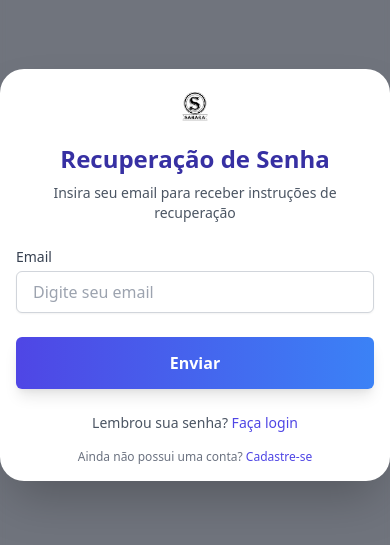
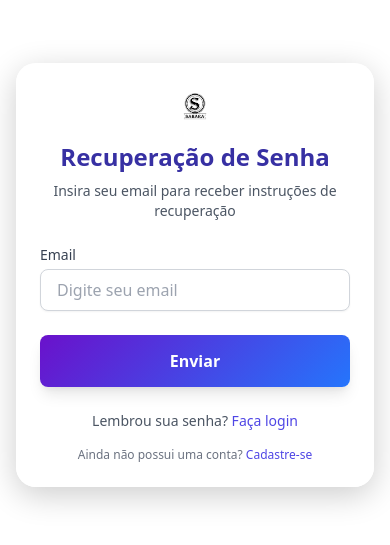
Before and after one commit to skylinesahara/Skyline-Sahara, a plain HTML site: page recuperacao.html in a window 390 px wide. Shown: the part 147-692 px from the top of the page. Drawn offline with nearby package versions, Linux system fonts and the light colour scheme; files whose address does not match are found by name.

Commit message:
Update recuperacao.html

```diff
--- a/recuperacao.html
+++ b/recuperacao.html
@@ -4,7 +4,7 @@
     <meta charset="UTF-8">
     <meta name="viewport" content="width=device-width, initial-scale=1.0">
     <title>Recuperação de Senha</title>
-    <link rel="icon" href="D:/TODAS PASTAS/skylinesahara site 2/imagens/favicon.ico" type="image/x-icon">
+    <link rel="icon" href="./imagens/favicon.ico" type="image/x-icon"> <!-- Caminho relativo para o ícone -->
     <link href="https://cdn.jsdelivr.net/npm/tailwindcss@2.2.19/dist/tailwind.min.css" rel="stylesheet">
     <style>
         body {
@@ -14,44 +14,74 @@
             backdrop-filter: blur(6px);
         }
 
+        .form-container {
+            background: rgba(255, 255, 255, 0.9);
+            backdrop-filter: blur(10px);
+            border-radius: 20px;
+            box-shadow: 0 8px 32px rgba(0, 0, 0, 0.2);
+            transition: box-shadow 0.3s ease;
+        }
+
+        .form-container:hover {
+            box-shadow: 0 12px 40px rgba(0, 0, 0, 0.3);
+        }
+
+        .gradient-button {
+            background: linear-gradient(135deg, #6a11cb, #2575fc);
+            transition: all 0.3s ease;
+        }
+
+        .gradient-button:hover {
+            background: linear-gradient(135deg, #2575fc, #6a11cb);
+            transform: translateY(-2px);
+            box-shadow: 0 6px 12px rgba(0, 0, 0, 0.2);
+        }
+
+        .gradient-button:active {
+            transform: translateY(0);
+            box-shadow: 0 4px 8px rgba(0, 0, 0, 0.2);
+        }
+
         /* Responsive adjustments */
         @media (max-width: 640px) {
             body {
-                background-attachment: scroll; /* Para telas menores, evita problemas de performance com background fixo */
+                background-attachment: scroll;
             }
 
-            .bg-white {
-                padding: 1rem; /* Redução do padding para telas menores */
+            .form-container {
+                padding: 1.5rem;
+                margin: 1rem;
             }
 
             .text-2xl {
-                font-size: 1.5rem; /* Ajuste do tamanho da fonte para melhorar a legibilidade */
+                font-size: 1.5rem;
             }
 
             .text-lg {
-                font-size: 1rem; /* Ajuste do tamanho da fonte do botão */
+                font-size: 1rem;
             }
 
             .w-16 {
-                width: 12%; /* Reduzir o tamanho do logo para telas menores */
-                height: auto; /* Mantém a proporção */
+                width: 12%;
+                height: auto;
             }
         }
     </style>
 </head>
-<body class="bg-gray-900 bg-opacity-60 flex items-center justify-center min-h-screen">
-    <div class="bg-white p-10 rounded-3xl shadow-2xl w-full max-w-md">
+<body class="flex items-center justify-center min-h-screen">
+    <div class="form-container p-8 w-full max-w-md">
         <div class="text-center">
-            <img src="D:\TODAS PASTAS\skylinesahara site 2\imagens\logos\logo.png" alt="Logo" class="mx-auto mb-4 w-16 h-16">
+            <!-- Caminho relativo para a imagem do logo -->
+            <img src="./imagens/logo.png" alt="Logo" class="mx-auto mb-4 w-16 h-16">
             <h1 class="text-2xl font-extrabold text-indigo-800">Recuperação de Senha</h1>
             <p class="text-sm text-gray-600 mt-2">Insira seu email para receber instruções de recuperação</p>
         </div>
         <form action="/recuperar-senha" method="POST" class="space-y-6 mt-6">
             <div>
                 <label for="email" class="block text-sm font-medium text-gray-700">Email</label>
-                <input type="email" id="email" name="email" class="mt-1 block w-full px-4 py-2 border border-gray-300 rounded-md shadow-sm focus:ring-indigo-500 focus:border-indigo-500" placeholder="Digite seu email" required>
+                <input type="email" id="email" name="email" class="mt-1 block w-full px-4 py-2 border border-gray-300 rounded-lg shadow-sm focus:ring-2 focus:ring-indigo-500 focus:border-indigo-500 transition duration-200" placeholder="Digite seu email" required>
             </div>
-            <button type="submit" class="w-full bg-gradient-to-r from-indigo-600 to-blue-500 text-white py-3 px-4 rounded-md hover:from-indigo-700 hover:to-blue-600 transition text-lg font-semibold shadow-lg">Enviar</button>
+            <button type="submit" class="w-full gradient-button text-white py-3 px-4 rounded-lg text-lg font-semibold shadow-lg">Enviar</button>
         </form>
         <p class="text-sm text-center text-gray-600 mt-6">Lembrou sua senha? <a href="login.html" class="text-indigo-600 hover:underline">Faça login</a></p>
         <p class="text-xs text-center text-gray-500 mt-4">Ainda não possui uma conta? <a href="cadastro.html" class="text-indigo-600 hover:underline">Cadastre-se</a></p>
```
